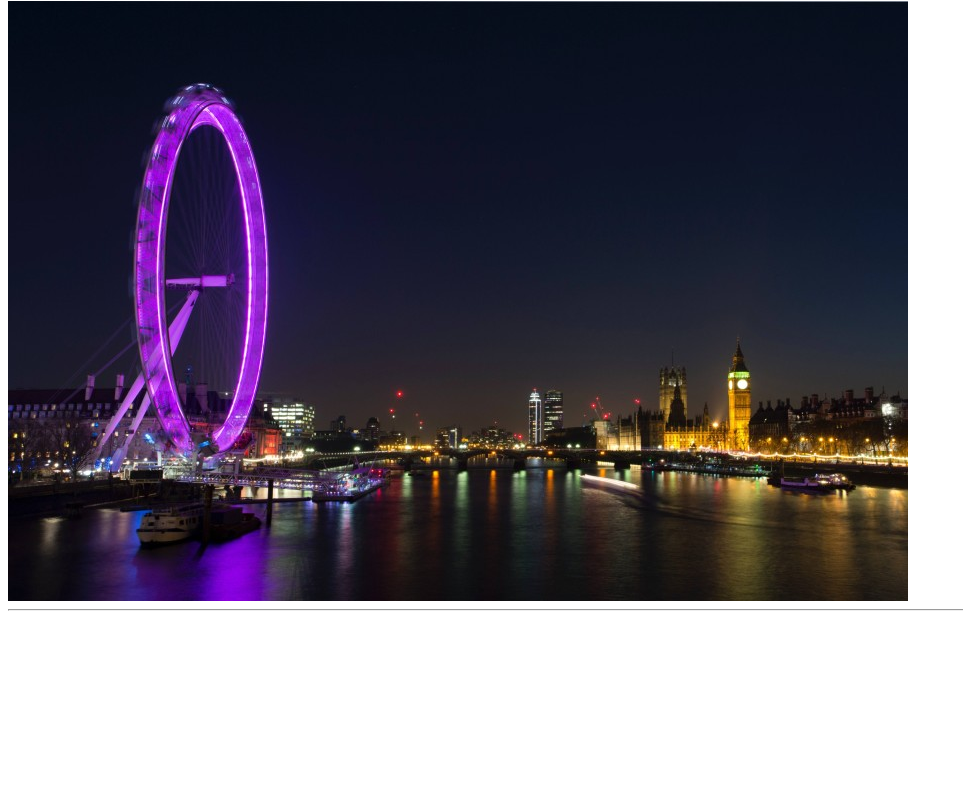
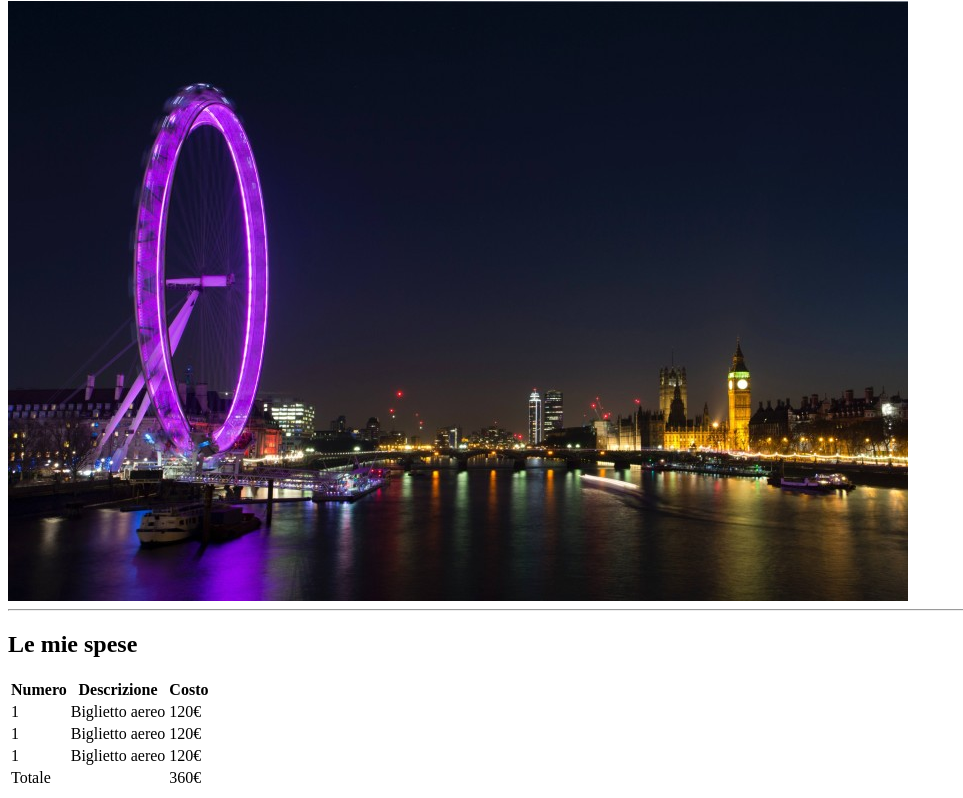
Before and after one commit to Trotteriniku/html-london-trip, a plain HTML site: page index.html in a window 1280 px wide. Shown: the part 79-877 px from the top of the page, without its empty margins (0-963 px from the left). Before the commit the page ends 800 px from the top, so only its background shows below. Drawn offline with Linux system fonts and the light colour scheme.

Commit message:
Table costi

```diff
--- a/index.html
+++ b/index.html
@@ -6,9 +6,7 @@
     <title>Viaggio a Londra</title>
 </head>
 <body>
-    <!-------
-    inizio header
-     -------->
+    <!--inizio header-->
     <header>
         <h1>Il mio viaggio a Londra</h1>
         <div style="font-size: 0%;">
@@ -18,11 +16,40 @@
         </div>
         <hr>
     </header>
-    <!-------
-    fine header
-     -------->
+    <!--fine header-->
     <main>
+        <h2>Le mie spese</h2>
+        <table>
+            <tr>
+                <th>Numero</th>
+                <th>Descrizione</th>
+                <th>Costo</th>
+            </tr>
 
+           <tr>
+                <td>1</td>
+                <td>Biglietto aereo</td>
+                <td>120&euro;</td>
+           </tr>
+
+           <tr>
+                <td>1</td>
+                <td>Biglietto aereo</td>
+                <td>120&euro;</td>
+           </tr>
+
+           <tr>
+                <td>1</td>
+                <td>Biglietto aereo</td>
+                <td>120&euro;</td>
+           </tr>
+
+           <tr>
+                <td colspan="2">Totale</td>
+                <td> 360&euro; </td>
+           </tr>
+
+        </table>
     </main>
 
     <aside>
```
